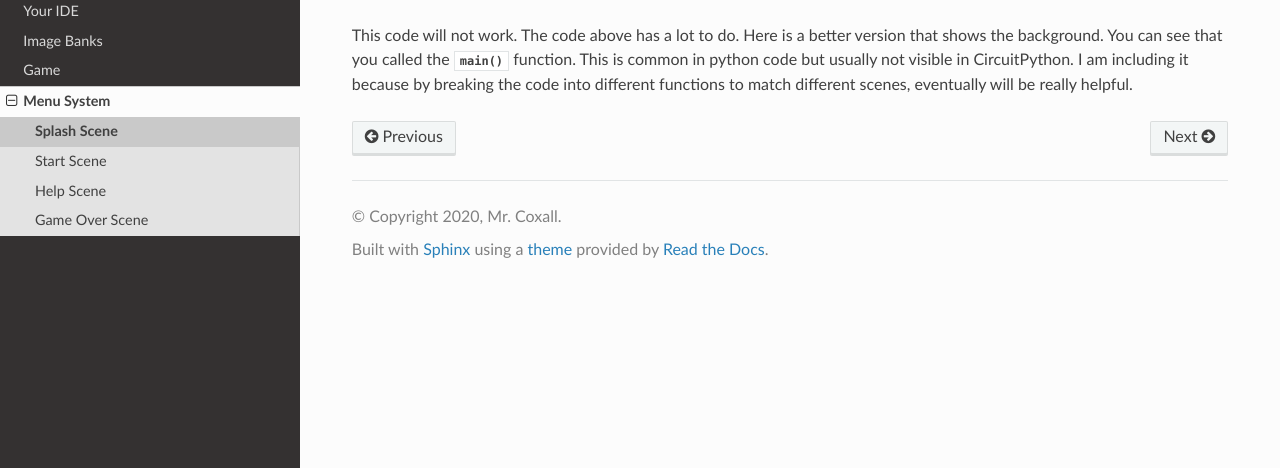
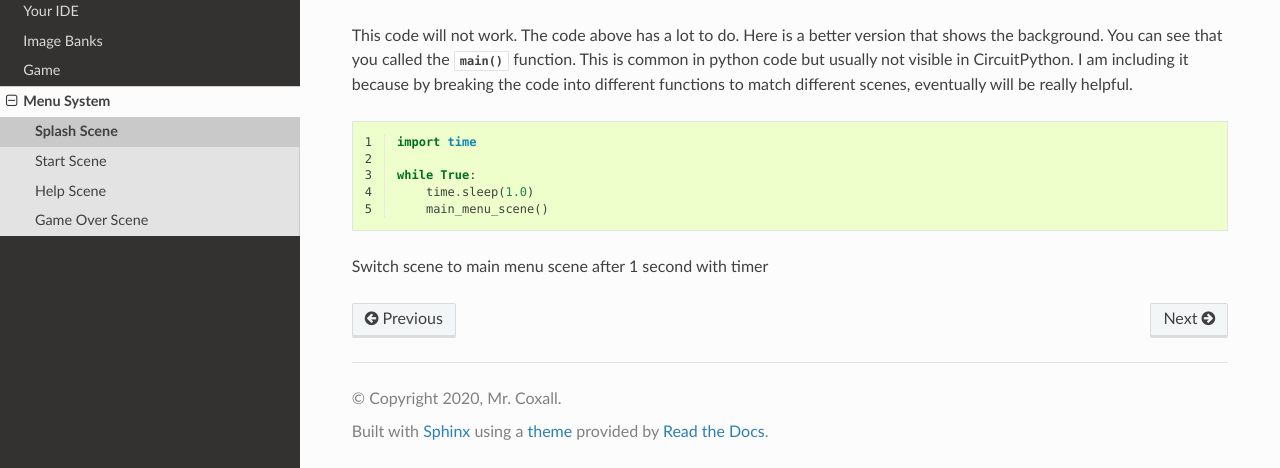
Before and after one commit to MotherTeresaHS/ICS3U-2019-Group19, a Sphinx documentation site: the page built from docs/menu/splash_scene.rst, in a window 1280 px wide and 900 px high, scrolled down 1331 px, cut to the strip 432-900 px from the top of the window. Built offline with Sphinx 7.4.7 and the Read the Docs theme 2.0.0, drawn with Linux system fonts in a browser that asks for light colours.

Commit message:
Update splash_scene.rst

```diff
--- a/docs/menu/splash_scene.rst
+++ b/docs/menu/splash_scene.rst
@@ -70,3 +70,15 @@
    MT Studio Splash on PyBadg
 
 This code will not work. The code above has a lot to do. Here is a better version that shows the background. You can see that you called the :py:func:`main()` function. This is common in python code but usually not visible in CircuitPython. I am including it because by breaking the code into different functions to match different scenes, eventually will be really helpful.
+
+.. code-block:: python
+	:linenos:
+
+        import time
+
+	while True:
+            time.sleep(1.0)
+            main_menu_scene()
+
+
+Switch scene to main menu scene after 1 second with timer
```
